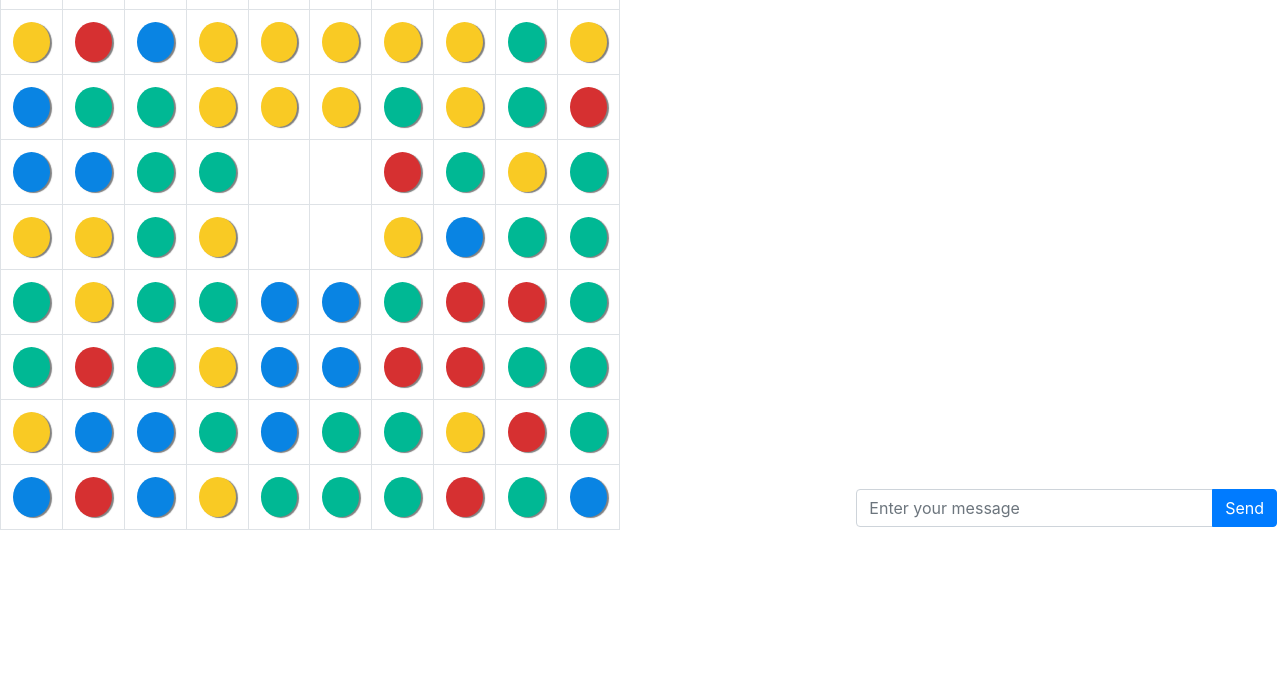
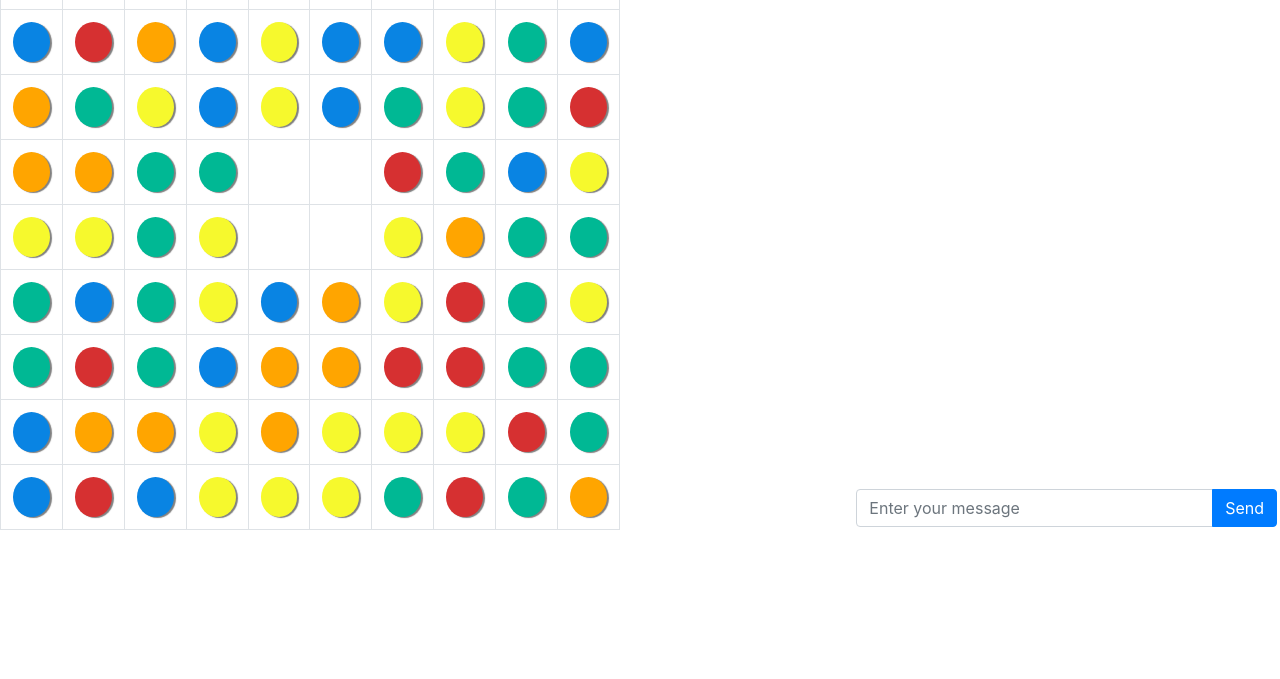
Before and after one commit to matthewtelayman/rainbow-game, a plain HTML site: page index.html in a window 1280 px wide. Shown: the part 121-800 px from the top of the page. Drawn offline with Linux system fonts and the light colour scheme.

Commit message:
Added the orange tokens.

```diff
--- a/css/styles.css
+++ b/css/styles.css
@@ -19,7 +19,11 @@ table {
 }
 
 .yellow {
-    background-color: #f9ca24
+    background-color: #f6f92d
+}
+.orange
+{
+    background-color: orange;
 }
 
 .token {
--- a/js/main.js
+++ b/js/main.js
@@ -1,5 +1,5 @@
 //Elements
-const tokenColors = ['red', 'green', 'yellow', 'blue'];
+const tokenColors = ['red', 'green', 'yellow', 'blue', 'orange'];
 let counter = 0;
 let globalSelectCheck = false
 
```
